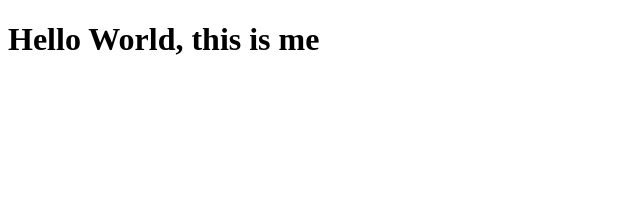
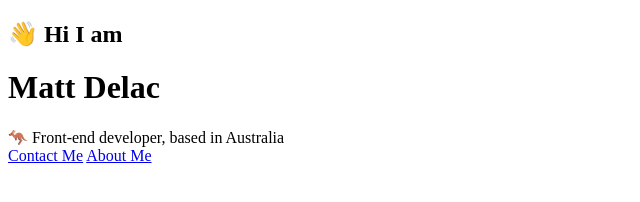
Before and after one commit to ClareBurns/SheCodes-Responsive-Week1-Homework, a website: page index.html in a window 1280 px wide. Shown: the whole page, without its empty margins (0-640 px from the left). Drawn offline with Linux system fonts and the light colour scheme.

Commit message:
Set up html pages

```diff
--- a/index.html
+++ b/index.html
@@ -7,8 +7,16 @@
     <title>SheCodes</title>
   </head>
   <body>
+    <h2>
+      👋 Hi I am
+    </h2>
     <h1>
-      Hello World, this is me
+      Matt Delac
     </h1>
+    <div class="Coder-description">
+      🦘 Front-end developer, based in Australia
+    </div>
+    <a href="contact-me.html">Contact Me</a>
+    <a href="about-me.html">About Me</a>
   </body>
 </html>
```
Also changed, not shown: about-me.html (added, +15 -0 lines), contact-me.html (added, +15 -0 lines).
